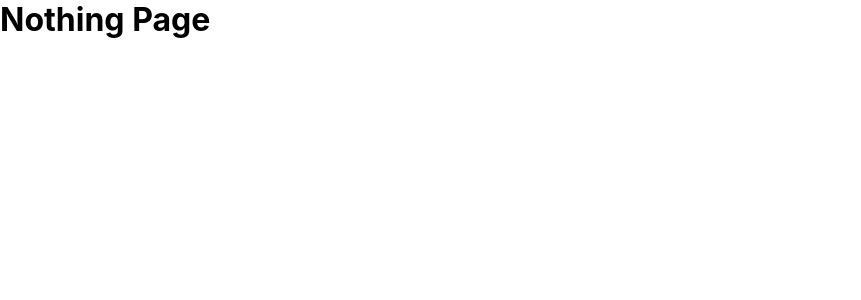
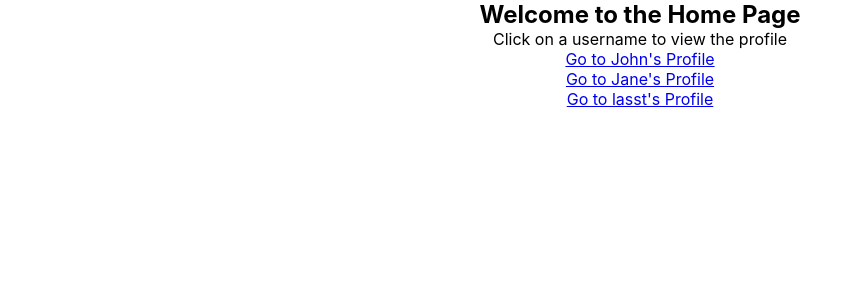
Before and after one commit to Bhagirathsinh073/Internship_Work, a React (Create React App) app in the folder Lesson-2/project/: page /home1 in a window 1280 px wide. Shown: the top 300 px of the page, without its empty margins (0-861 px from the left). Built offline with nearby package versions, Linux system fonts and the light colour scheme; a web font is replaced by a local one.

Commit message:
Dynamic Routing

```diff
--- a/Lesson-2/project/src/App.js
+++ b/Lesson-2/project/src/App.js
@@ -24,8 +24,9 @@ import './App.css';
 // import Create from './CRUD/create';
 // import Read from './CRUD/read';
 // import Update from './CRUD/update';
-import RouterB from './Componts/RouterB';
+// import RouterB from './Componts/RouterB';
 import { BrowserRouter} from 'react-router-dom';
+import RouterA from "./Componts/RouterA";
 // import SPO from './Componts/SPO';
 // import UseReducer from './Hooks/UseReducer';
 // import UseMemo from './Hooks/UseMemo';
@@ -60,7 +61,8 @@ function App() {
 
     {/* CRUD-AXIOS */}
     <BrowserRouter>
-    <RouterB/>
+    {/* <RouterB/>  */}
+    <RouterA/>
 
     {/* //Cred opration  */}
      {/* <div className='main'>
@@ -74,6 +76,7 @@ function App() {
       </Routes>
       </div>
     </div> */}
+
    </BrowserRouter>
 
 
--- /dev/null
+++ b/Lesson-2/project/src/Componts/RouterA.js
@@ -0,0 +1,18 @@
+import React from 'react'
+import { Routes,Route } from 'react-router-dom'
+import Profile from '../Pages/Profile'
+import Home1 from '../Pages/Home1'
+
+export default function RouterA() {
+  return (
+    <div>
+
+      <Routes>
+        <Route path='/home1' element={<Home1/>}></Route>
+        <Route path='/profile' element={<Profile/>}/>
+        <Route path='/profile/:username' element={<Profile />} />   {/*dynamica routing*/}
+        <Route path='/profile/:username/:last' element={<Profile />} />   {/*dynamica routing*/}
+      </Routes>
+    </div>
+  )
+}
--- /dev/null
+++ b/Lesson-2/project/src/Pages/Home1.js
@@ -0,0 +1,17 @@
+import React from 'react'
+import { Link } from 'react-router-dom'
+
+export default function Home1() {
+  return (
+    <div>
+      <div style={{ textAlign: "center" }}>
+      <h2>Welcome to the Home Page</h2>
+      <p>Click on a username to view the profile</p>
+
+      <Link to="/profile/john">Go to John's Profile</Link> <br />
+      <Link to="/profile/jane">Go to Jane's Profile</Link><br/>
+      <Link to="/profile/Bj/name">Go to lasst's Profile</Link>
+    </div>
+    </div>
+  )
+}
--- /dev/null
+++ b/Lesson-2/project/src/Pages/Profile.js
@@ -0,0 +1,17 @@
+import React from 'react'
+import { useParams,useNavigate } from 'react-router-dom'
+
+export default function Profile() {
+    const {username,last} = useParams();
+    // const {} = useParams();
+    const navigate = useNavigate();
+  return (
+    <div>
+      <h2>Profile Page</h2>
+      <p>Welcome, 1<strong>{username}</strong>!</p>
+      <p>Welcome, 2<strong>{last}</strong>!</p>
+
+      <button onClick={() => navigate("/home1")}>Go Back to Home</button>
+    </div>
+  )
+}
```
